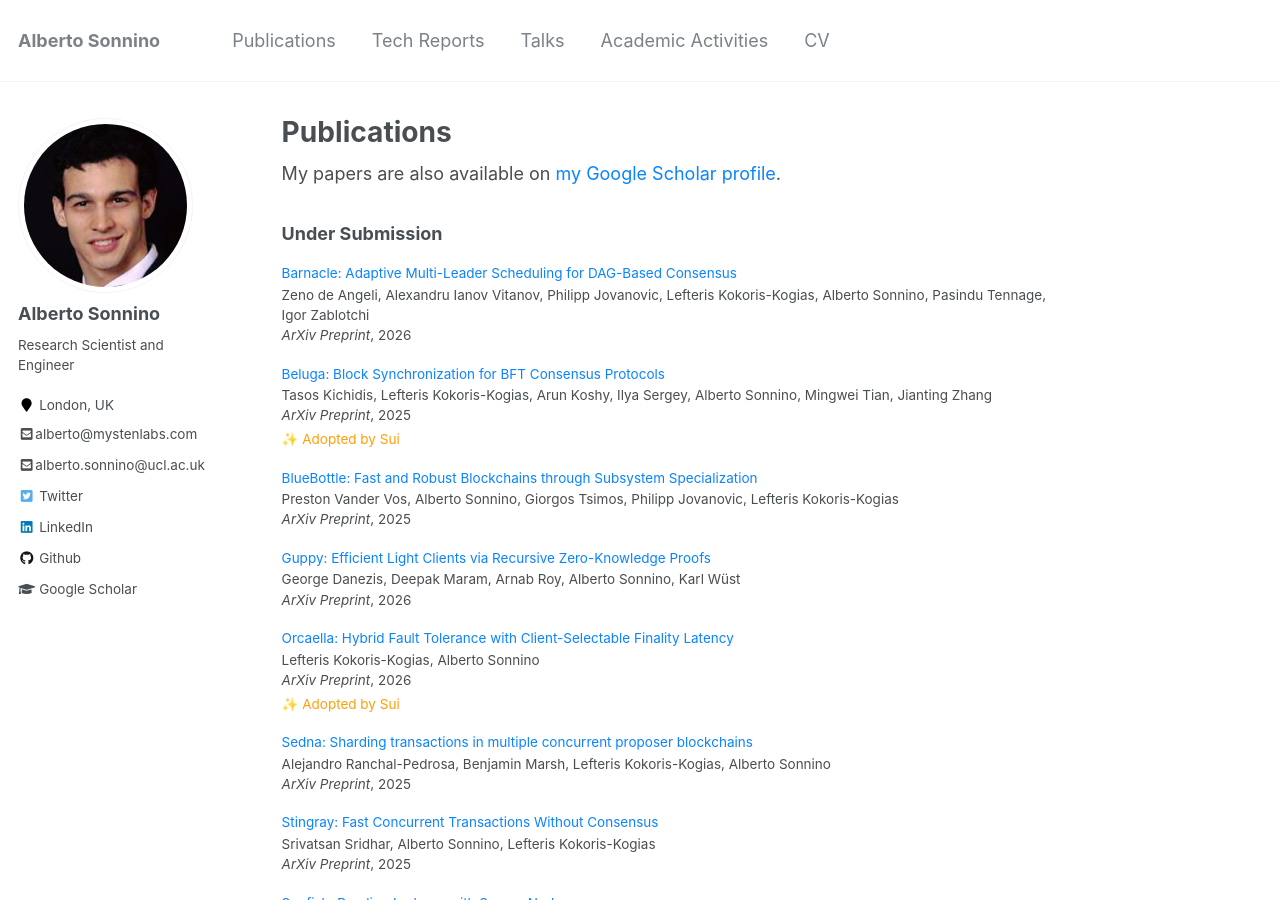
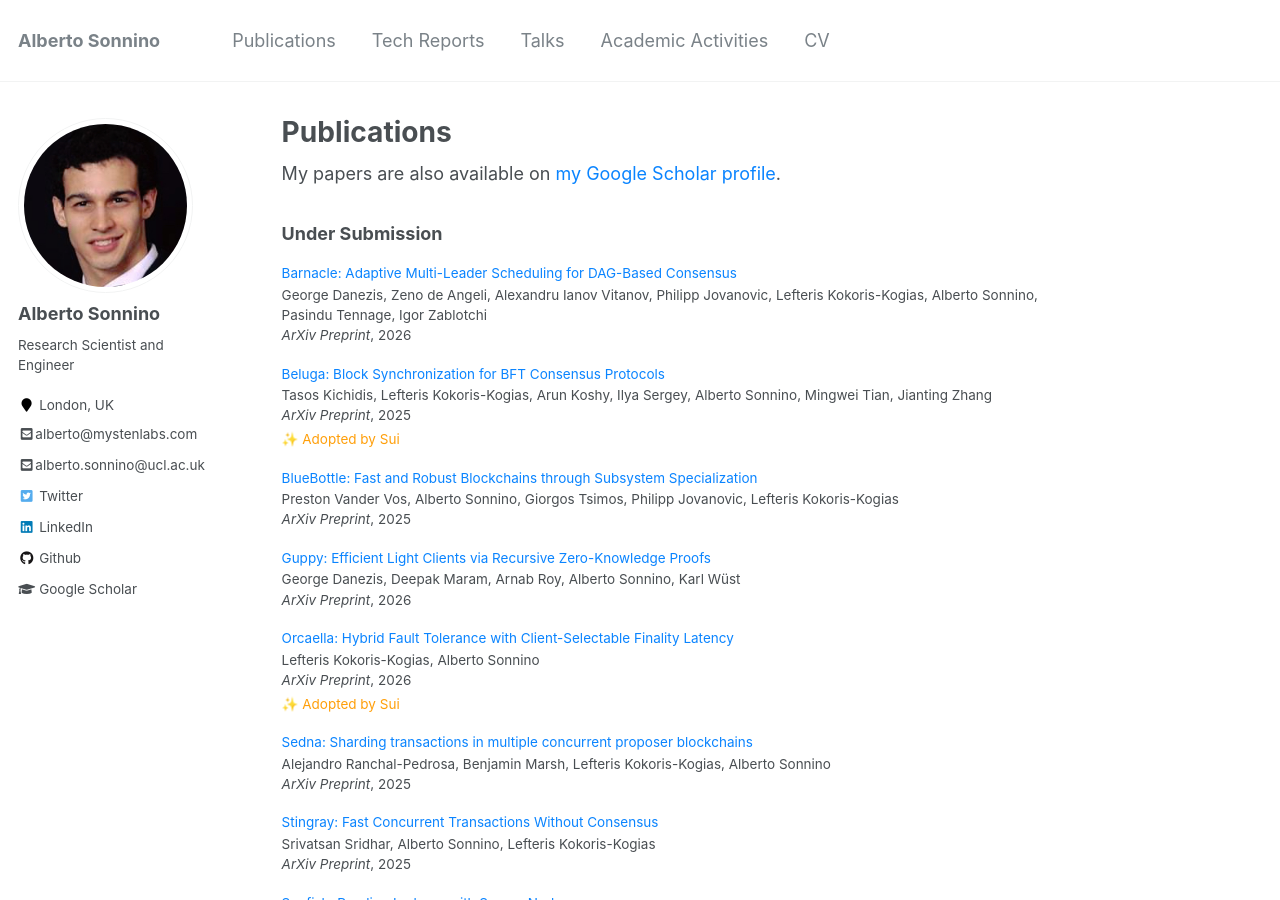
Before and after one commit to asonnino/asonnino.github.io, a Jekyll site: the page built from _pages/publications.md, in a window 1280 px wide and 900 px high. Built offline with Jekyll 4.4.1, drawn with Linux system fonts in a browser that asks for light colours.

Commit message:
fix: barnacle authors

```diff
--- a/_data/papers.json
+++ b/_data/papers.json
@@ -666,7 +666,7 @@
   {
     "category": "submission",
     "title": "Barnacle: Adaptive Multi-Leader Scheduling for DAG-Based Consensus",
-    "authors": "Zeno de Angeli, Alexandru Ianov Vitanov, Philipp Jovanovic, Lefteris Kokoris-Kogias, Alberto Sonnino, Pasindu Tennage, Igor Zablotchi",
+    "authors": "George Danezis, Zeno de Angeli, Alexandru Ianov Vitanov, Philipp Jovanovic, Lefteris Kokoris-Kogias, Alberto Sonnino, Pasindu Tennage, Igor Zablotchi",
     "venue": "ArXiv Preprint",
     "date": 2026,
     "filename": "barnacle.pdf",
```
Also changed, not shown: 1 other file.
